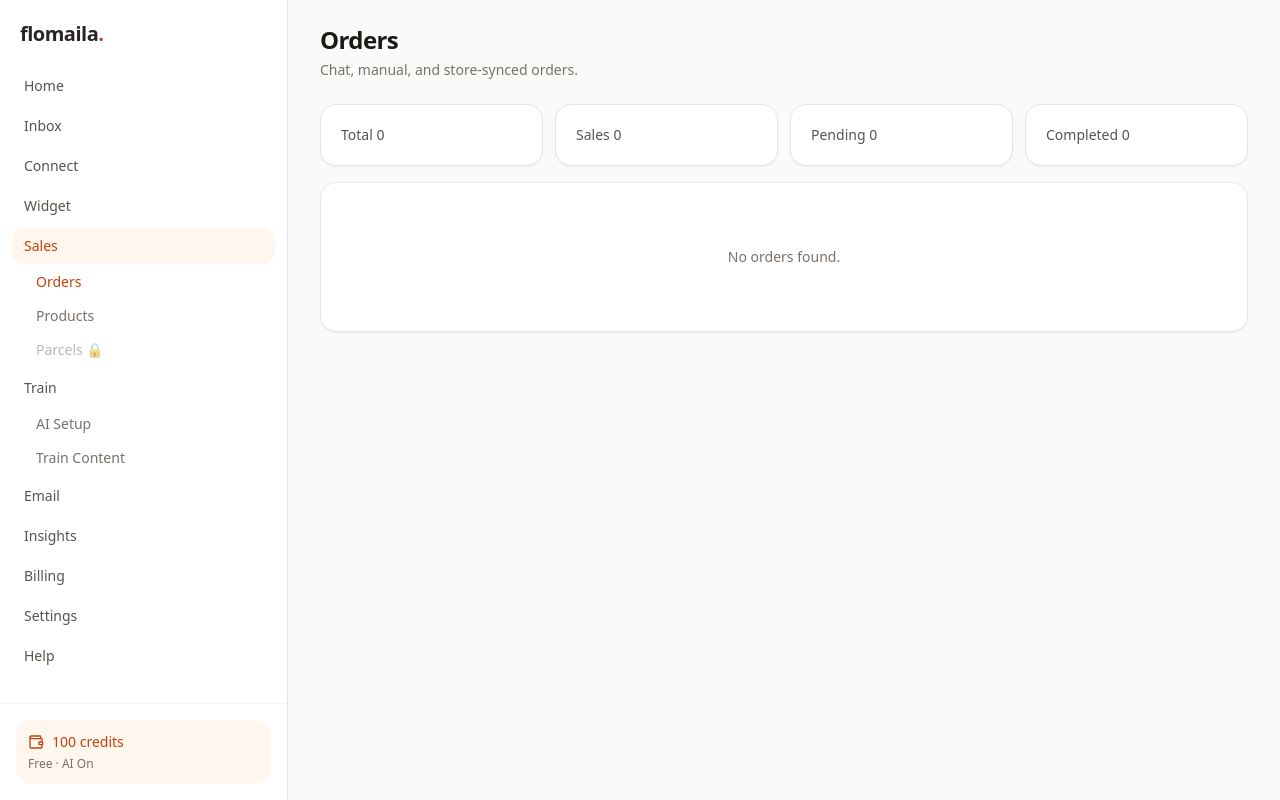
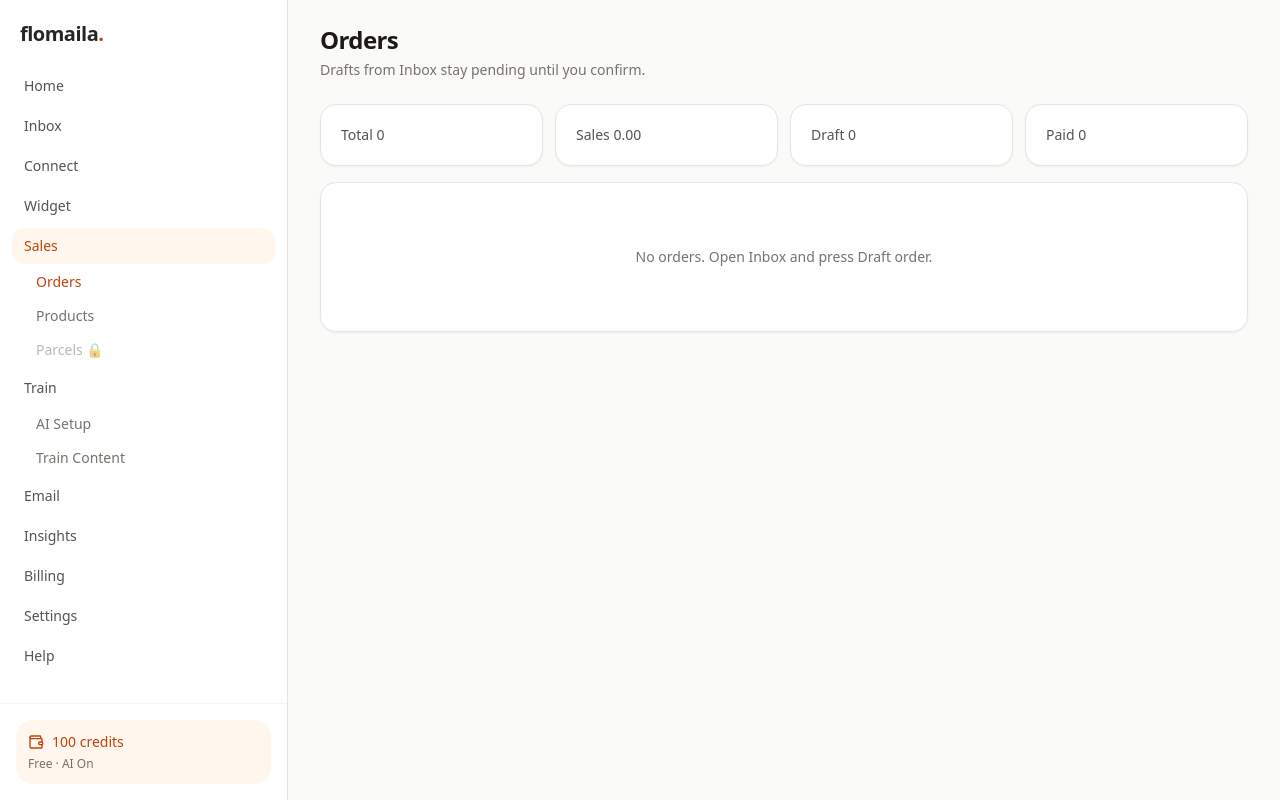
Before and after one commit to hasdit/flomaila-web, a Next.js app: page /orders in a window 1280 px wide. Built offline with nearby package versions, Linux system fonts and the light colour scheme.

Commit message:
feat(orders): draft from inbox, confirm and mark paid

```diff
--- a/app/inbox/page.tsx
+++ b/app/inbox/page.tsx
@@ -2,6 +2,7 @@
 import { useEffect, useState } from "react";
 import { Card, PageHeader } from "@/components/app-shell";
 import { loadProducts } from "@/lib/catalog";
+import { draftOrder } from "@/lib/orders";
 import { loadThreads, markRead, replyToThread, type Channel, type Thread } from "@/lib/inbox";
 const filters: ("all" | Channel)[] = ["all", "web", "facebook", "instagram", "whatsapp"];
 export default function InboxPage() {
@@ -13,9 +14,7 @@ export default function InboxPage() {
   const visible = threads.filter((t) => filter === "all" || t.channel === filter);
   const thread = threads.find((t) => t.id === active);
   async function send(as: "agent" | "ai") {
-    const text = input.trim();
-    if (!thread || !text) return;
-    setInput("");
+    const text = input.trim(); if (!thread || !text) return; setInput("");
     if (as === "agent") { setThreads(replyToThread(thread.id, "agent", text)); return; }
     const products = loadProducts();
     const res = await fetch("/api/chat", { method: "POST", headers: { "Content-Type": "application/json" }, body: JSON.stringify({ message: thread.messages.at(-1)?.text || text, products, taught: [text] }) });
@@ -36,7 +35,14 @@ export default function InboxPage() {
         <Card className="flex min-h-[360px] flex-col p-0">
           {!thread ? <p className="p-8 text-center text-sm text-stone-500">Pick a thread.</p> : (
             <>
-              <div className="border-b px-4 py-3 text-sm font-medium">{thread.name} · {thread.channel}</div>
+              <div className="flex items-center justify-between border-b px-4 py-3 text-sm font-medium">
+                <span>{thread.name} · {thread.channel}</span>
+                <button type="button" className="rounded-full border px-3 py-1 text-xs" onClick={() => {
+                  const p = loadProducts()[0];
+                  const order = draftOrder({ threadId: thread.id, customer: thread.name, channel: thread.channel, lines: p ? [{ sku: p.sku, title: p.title, qty: 1, price: p.price, currency: p.currency }] : [{ sku: "TBD", title: "Draft line", qty: 1, price: 0, currency: "USD" }] });
+                  setThreads(replyToThread(thread.id, "agent", `Draft ${order.id} created. Confirm on Orders.`));
+                }}>Draft order</button>
+              </div>
               <div className="flex-1 space-y-2 overflow-y-auto p-4">{thread.messages.map((m) => (
                 <div key={m.id} className={`max-w-[80%] rounded-2xl px-3 py-2 text-sm ${m.from === "customer" ? "bg-stone-100" : m.from === "ai" ? "ml-auto bg-brand-tint" : "ml-auto bg-stone-900 text-white"}`}><p className="text-[10px] uppercase opacity-60">{m.from}</p>{m.text}</div>
               ))}</div>
--- a/app/orders/page.tsx
+++ b/app/orders/page.tsx
@@ -1,17 +1,34 @@
+"use client";
+import { useEffect, useState } from "react";
 import { Card, PageHeader } from "@/components/app-shell";
-
+import { loadOrders, orderTotal, setStatus, type Order } from "@/lib/orders";
 export default function OrdersPage() {
+  const [items, setItems] = useState<Order[]>([]);
+  useEffect(() => { setItems(loadOrders()); }, []);
+  const sales = items.filter((o) => o.status !== "cancelled").reduce((s, o) => s + orderTotal(o), 0);
   return (
     <>
-      <PageHeader title="Orders" desc="Chat, manual, and store-synced orders." />
-      <div className="mb-4 grid grid-cols-2 gap-3 sm:grid-cols-4">
-        {["Total 0", "Sales 0", "Pending 0", "Completed 0"].map((t) => (
-          <Card key={t}>
-            <p className="text-sm text-stone-600">{t}</p>
-          </Card>
-        ))}
-      </div>
-      <Card className="py-16 text-center text-sm text-stone-500">No orders found.</Card>
+      <PageHeader title="Orders" desc="Drafts from Inbox stay pending until you confirm." />
+      <div className="mb-4 grid grid-cols-2 gap-3 sm:grid-cols-4">{[`Total ${items.length}`, `Sales ${sales.toFixed(2)}`, `Draft ${items.filter((o) => o.status === "draft").length}`, `Paid ${items.filter((o) => o.status === "paid").length}`].map((t) => <Card key={t}><p className="text-sm text-stone-600">{t}</p></Card>)}</div>
+      {!items.length ? <Card className="py-16 text-center text-sm text-stone-500">No orders. Open Inbox and press Draft order.</Card> : (
+        <Card className="overflow-x-auto p-0">
+          <table className="w-full text-left text-sm">
+            <thead className="text-xs uppercase text-stone-400"><tr><th className="px-4 py-3">Id</th><th className="px-4 py-3">Customer</th><th className="px-4 py-3">Total</th><th className="px-4 py-3">Status</th><th className="px-4 py-3" /></tr></thead>
+            <tbody>{items.map((o) => (
+              <tr key={o.id} className="border-t border-stone-50">
+                <td className="px-4 py-3 font-mono text-xs">{o.id}</td>
+                <td className="px-4 py-3">{o.customer}<p className="text-xs text-stone-400">{o.channel}</p></td>
+                <td className="px-4 py-3">{orderTotal(o).toFixed(2)}</td>
+                <td className="px-4 py-3">{o.status}</td>
+                <td className="px-4 py-3 text-right">
+                  {o.status === "draft" && <button type="button" className="text-xs text-brand" onClick={() => setItems(setStatus(o.id, "pending"))}>Confirm</button>}
+                  {o.status === "pending" && <button type="button" className="text-xs text-brand" onClick={() => setItems(setStatus(o.id, "paid"))}>Mark paid</button>}
+                </td>
+              </tr>
+            ))}</tbody>
+          </table>
+        </Card>
+      )}
     </>
   );
 }
--- /dev/null
+++ b/lib/orders.ts
@@ -0,0 +1,20 @@
+export type OrderStatus = "draft" | "pending" | "paid" | "cancelled";
+export type OrderLine = { sku: string; title: string; qty: number; price: number; currency: string };
+export type Order = { id: string; threadId?: string; customer: string; channel: string; status: OrderStatus; lines: OrderLine[]; createdAt: string };
+const KEY = "flomaila.orders.v1";
+export function loadOrders(): Order[] {
+  if (typeof window === "undefined") return [];
+  try { const raw = localStorage.getItem(KEY); if (!raw) return []; const parsed = JSON.parse(raw) as Order[]; return Array.isArray(parsed) ? parsed : []; } catch { return []; }
+}
+export function saveOrders(items: Order[]) { localStorage.setItem(KEY, JSON.stringify(items)); }
+export function draftOrder(input: Omit<Order, "id" | "createdAt" | "status">) {
+  const order: Order = { id: `ord_${crypto.randomUUID().slice(0, 8)}`, status: "draft", createdAt: new Date().toISOString(), ...input };
+  saveOrders([order, ...loadOrders()]);
+  return order;
+}
+export function setStatus(id: string, status: OrderStatus) {
+  const next = loadOrders().map((o) => (o.id === id ? { ...o, status } : o));
+  saveOrders(next);
+  return next;
+}
+export function orderTotal(o: Order) { return o.lines.reduce((s, l) => s + l.price * l.qty, 0); }
```
